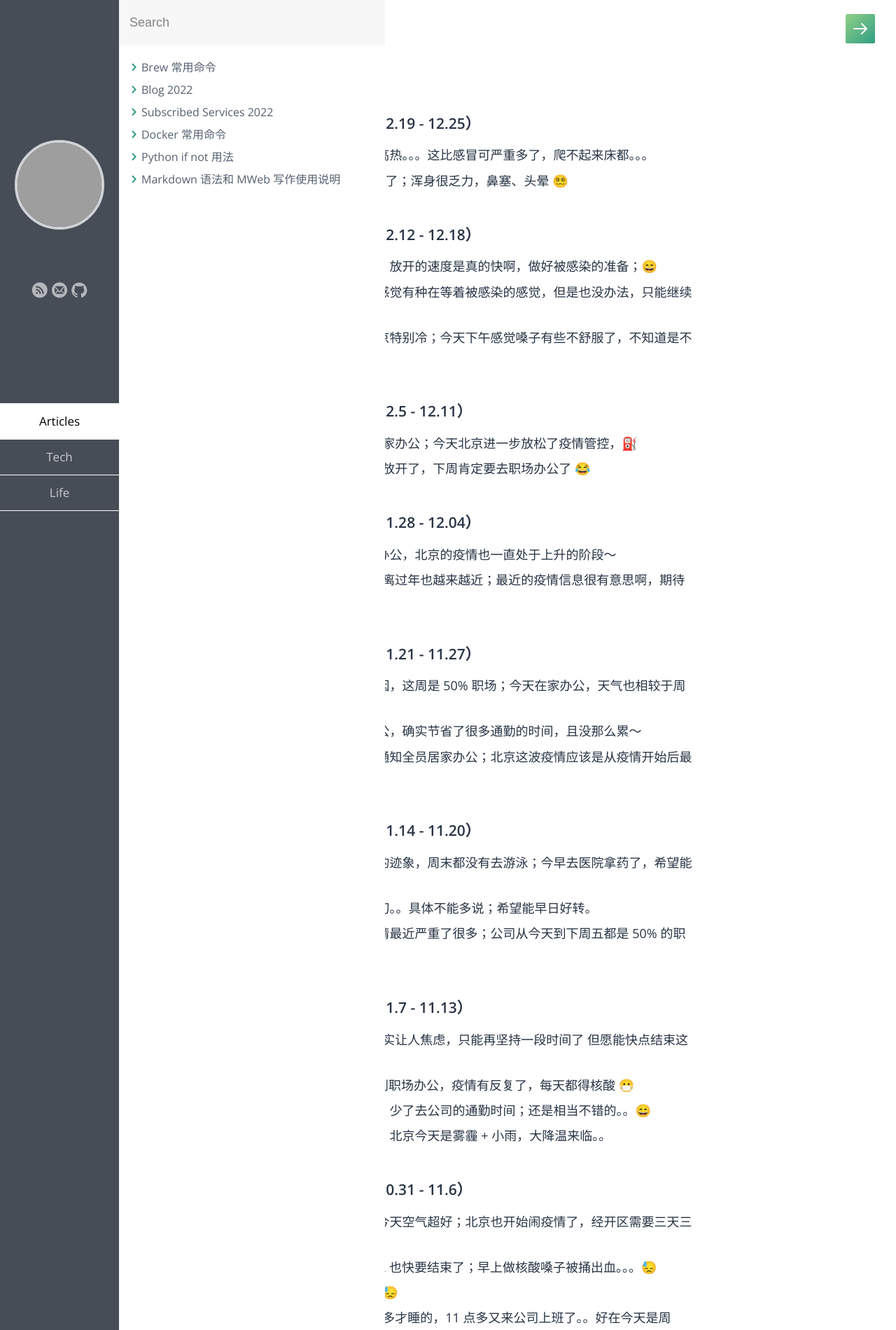
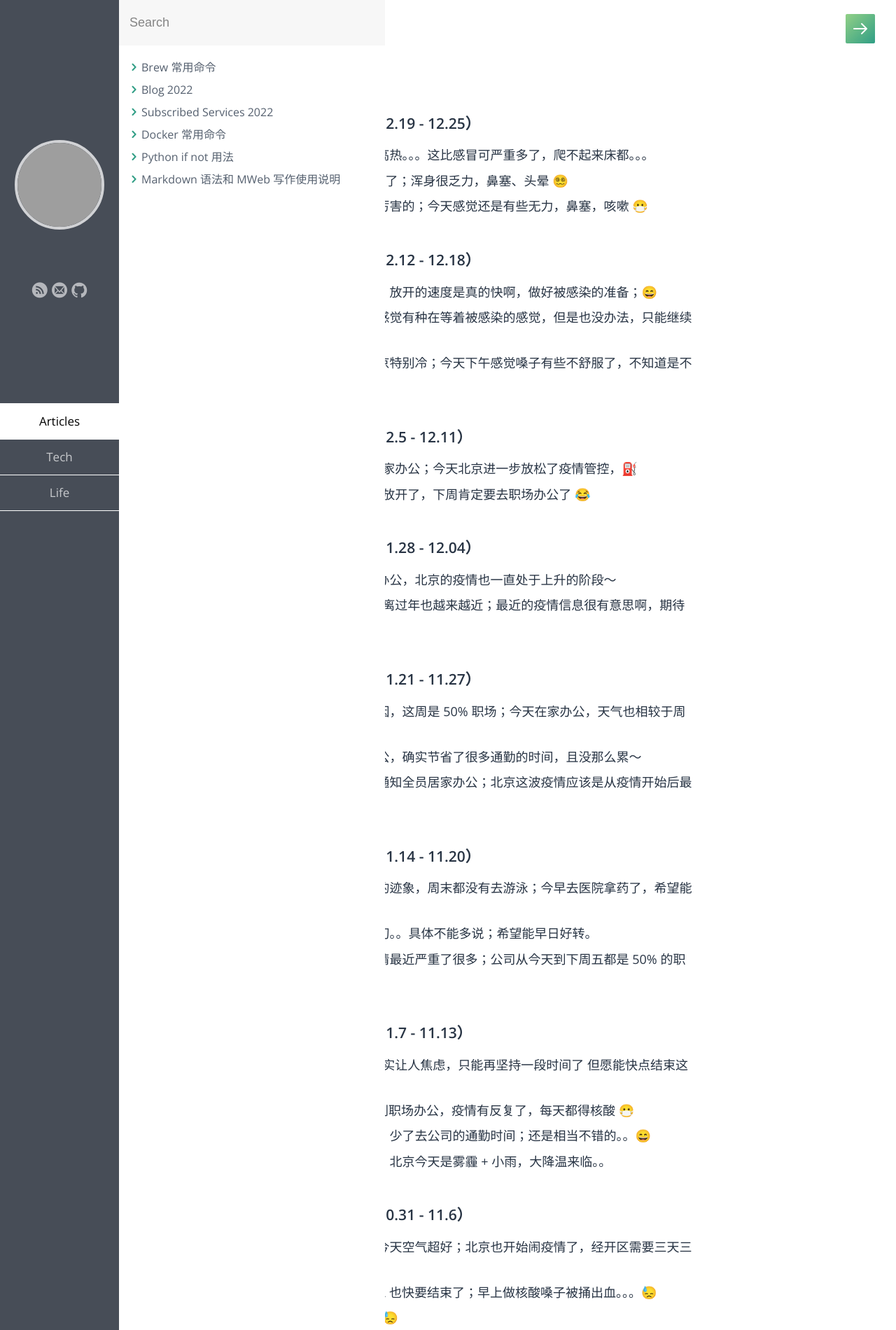
Before and after one commit to samxupeiran/samxupeiran.github.io, a Jekyll site: the page built from _posts/life/2022-05-06-my-blog.md, in a window 1280 px wide. Shown: the top 1900 px of the page at 70% size. Built offline with Jekyll 4.4.1, drawn with Linux system fonts in a browser that asks for light colours; some web fonts are replaced; some of the changed text lies outside the part shown; grey boxes are pictures that could not be loaded.

Commit message:
feat: add weekly blog 12.22

```diff
--- a/_posts/life/2022-05-06-my-blog.md
+++ b/_posts/life/2022-05-06-my-blog.md
@@ -9,6 +9,7 @@ tags: Blog
 - ### 2022 年 12 月 第 3 周（12.19 - 12.25）
      - 12.19 周末还是中招了，高热。。。这比感冒可严重多了，爬不起来床都。。。
      - 12.20 体温基本在 37 左右了；浑身很乏力，鼻塞、头晕 😵‍💫
+     - 12.22 这个病毒还是有些厉害的；今天感觉还是有些无力，鼻塞，咳嗽 😷
 - ### 2022 年 12 月 第 2 周（12.12 - 12.18）
      - 12.12 今天来职场上班了，放开的速度是真的快啊，做好被感染的准备；😄
      - 12.14 继续来职场上班，感觉有种在等着被感染的感觉，但是也没办法，只能继续努力了 😷
```
